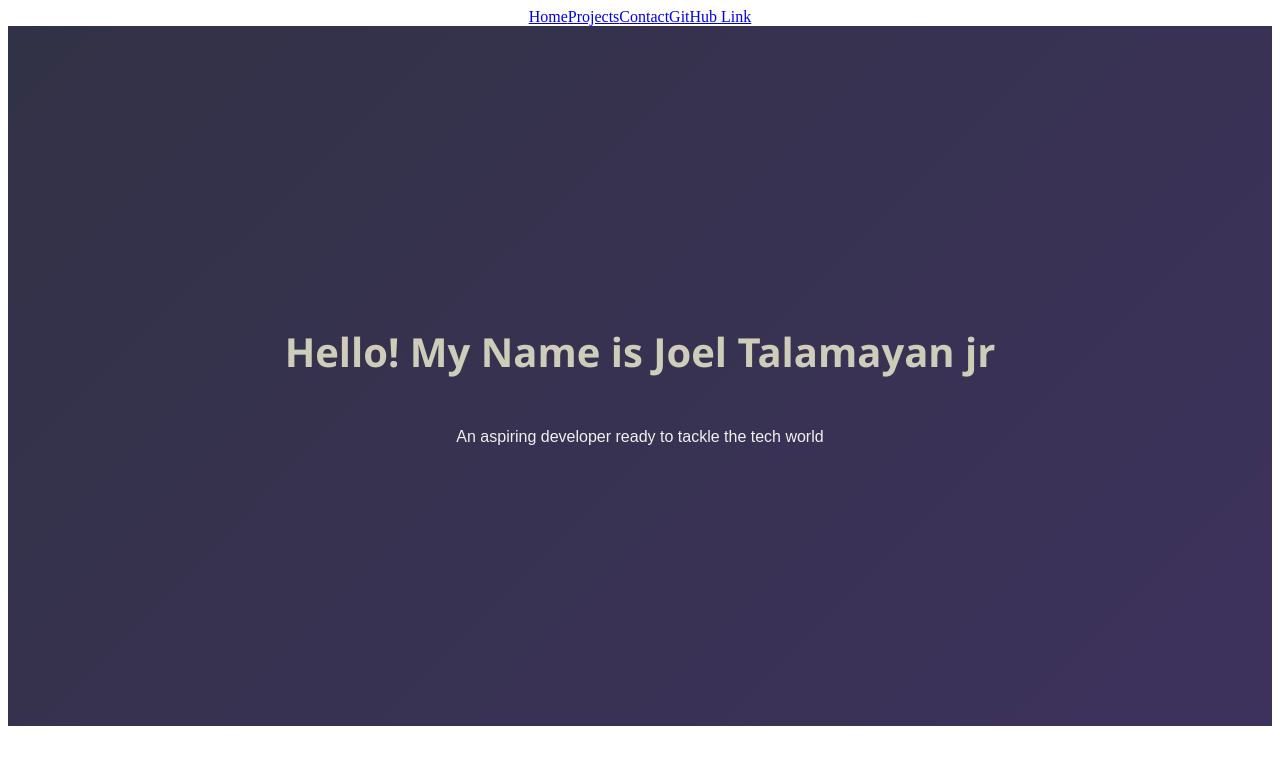
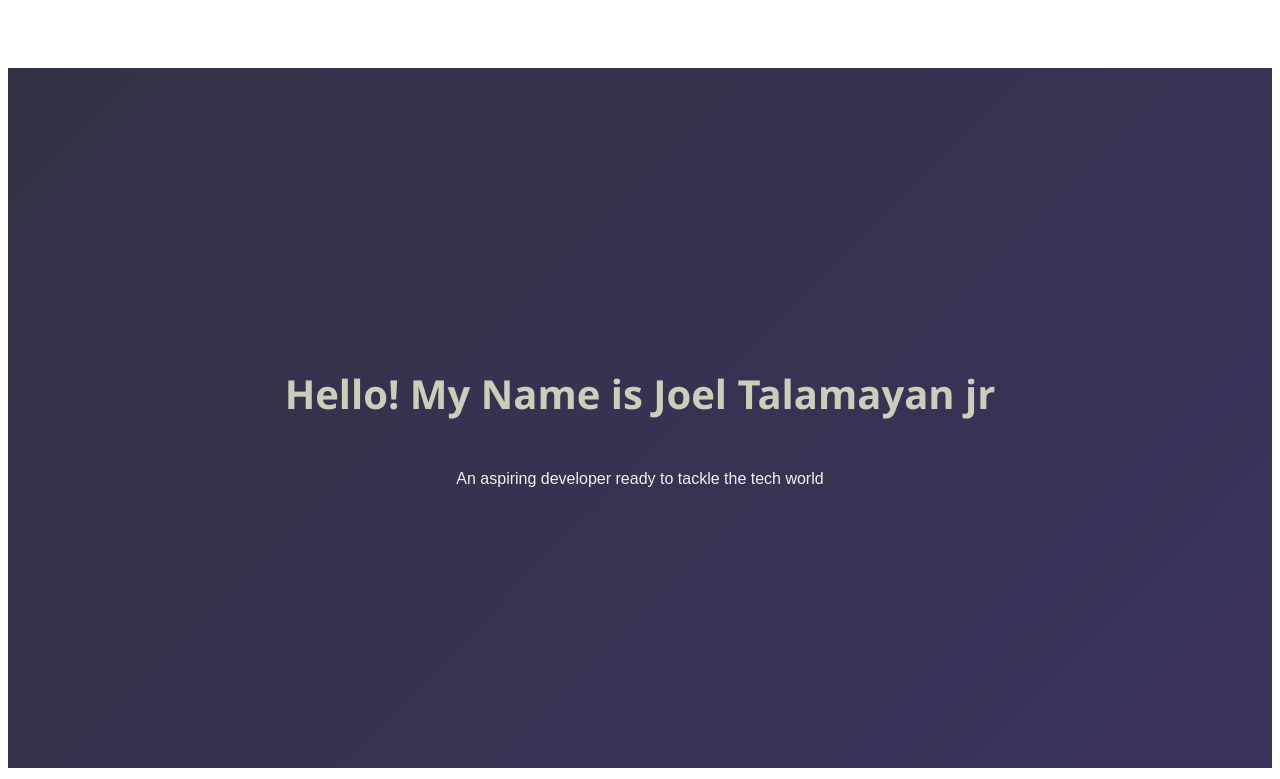
Before and after one commit to jomomma999/CPSC349Portfolio, a React (Create React App) app: page / in a window 1280 px wide. Shown: the top 779 px of the page. Built offline with nearby package versions, Linux system fonts and the light colour scheme.

Commit message:
Navbar.css

```diff
--- a/src/components/navbar/Navbar.css
+++ b/src/components/navbar/Navbar.css
@@ -4,33 +4,24 @@
     background: linear-gradient(10deg, #323246 0%, #3d325d 100%);
   }
 
-  .link {
-    width: 100%;
-    height: 100%;
+.link {
     display: flex;
+    justify-content: center;
     align-items: center;
-    justify-content: center;
-    color: #FF5733;
+    height: 60px;
   }
 
-  .navbar a {
-    color: #FF5733;
+  .link a {
+    color: white;
     text-decoration: none;
-    margin: 20px;
-    font-size: 25px;
+    margin: 0 10px;
+    font-size: 18px;
   }
 
-  #open {
-    height: 100vh;
+  .link a:hover {
+    color: #cdcdb9;
   }
 
-  #open .links {
-    flex-direction: column;
-    justify-content: flex-start;
-    margin-top: 100px;
+  .link a:last-child {
+    margin-right: 0;
   }
-
-  #open a {
-    width: 100%;
-    text-align: center;
-  }
```
